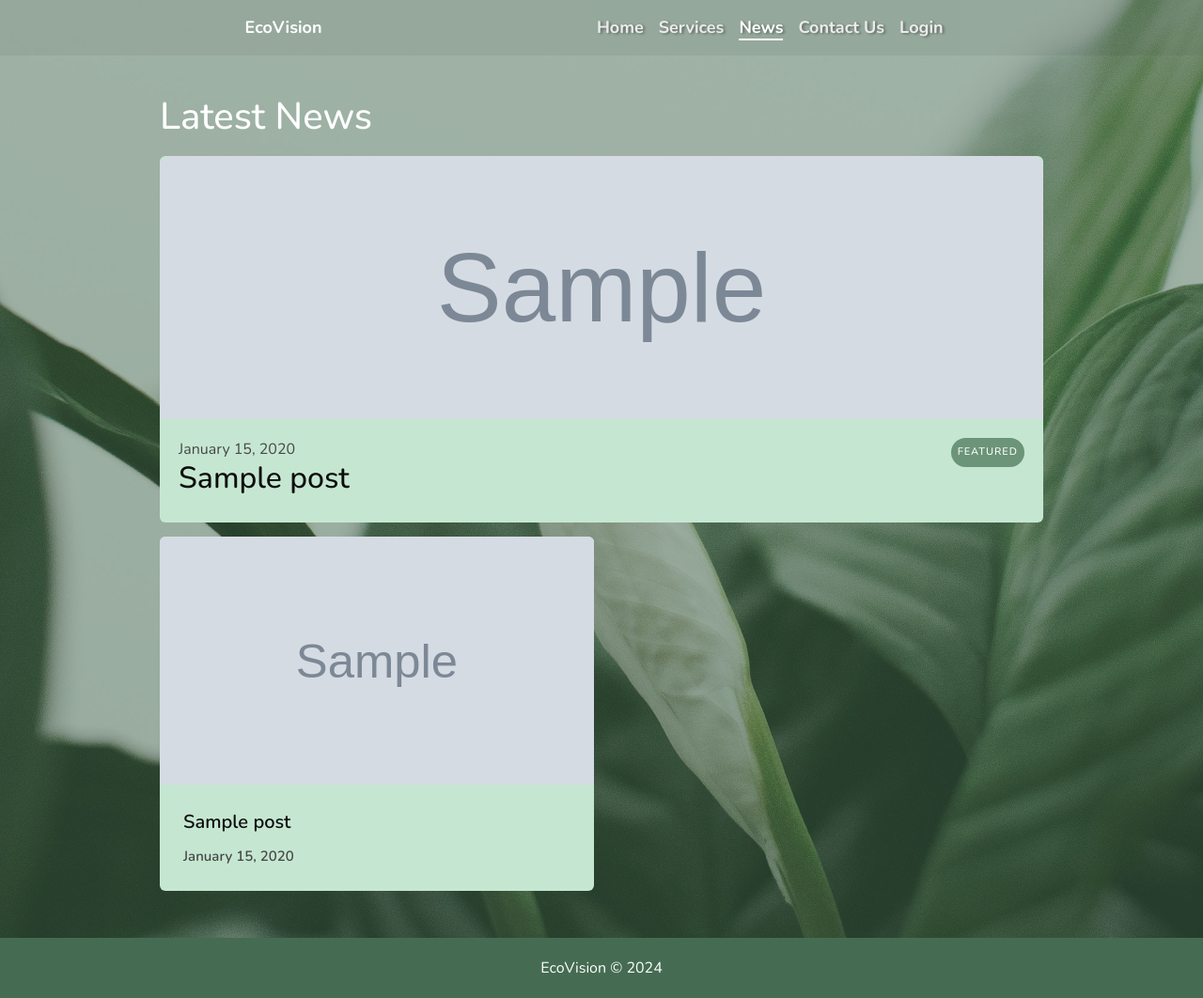
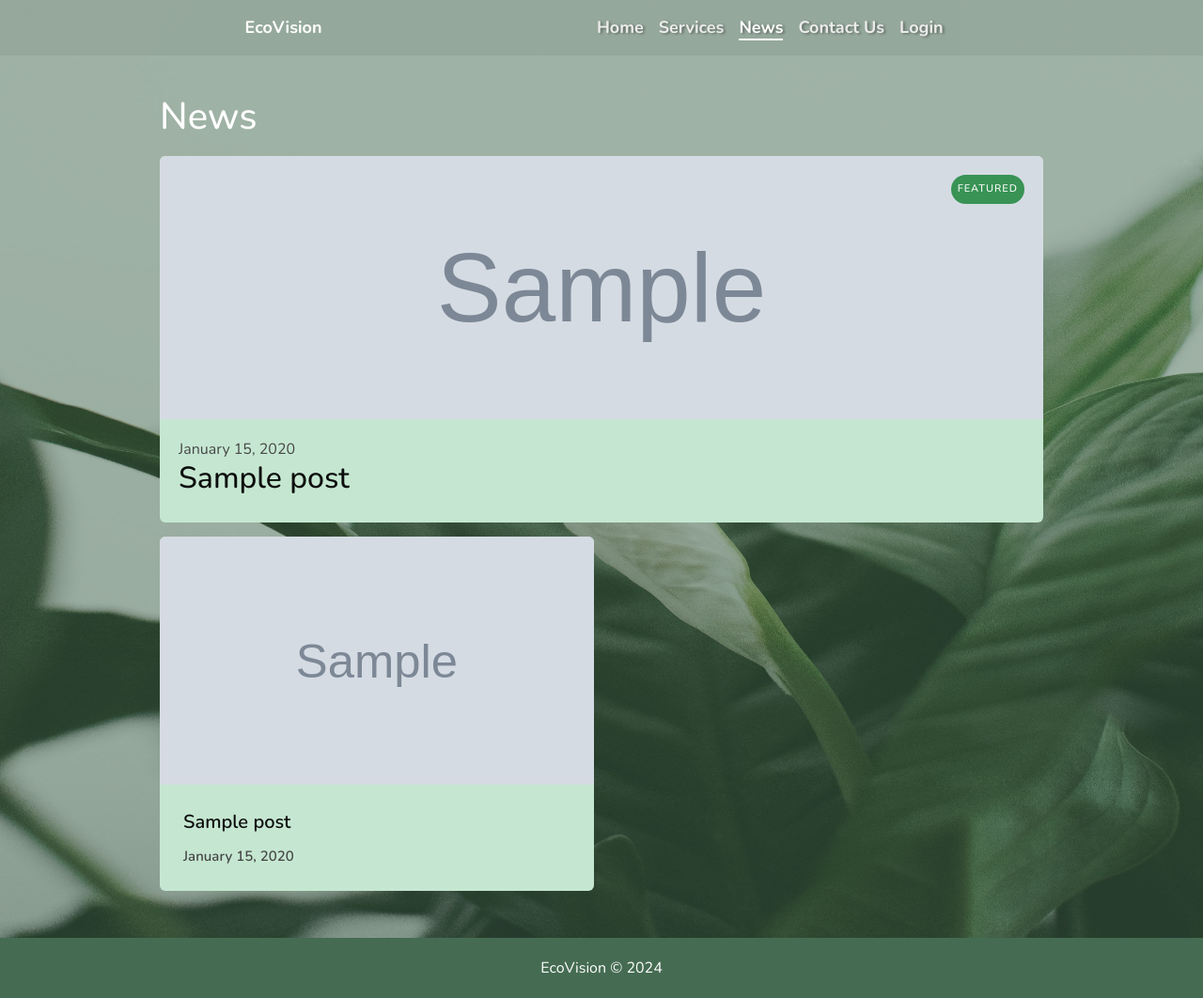
Before and after one commit to JacTBB/IT1166-EcoVision, a Flask app: page /news in a window 1280 px wide. Shown: the whole page at 94% size. Run offline with Flask 3, Linux system fonts and the light colour scheme; tables that the repository leaves empty hold one stand-in row (values such as "Sample post"); grey boxes marked "Sample" are stand-in pictures; some libraries are stand-ins or nearby versions.

Commit message:
minor changes to news

```diff
--- a/app/static/css/main/news.css
+++ b/app/static/css/main/news.css
@@ -7,7 +7,7 @@
     left: 0;
     top: 0;
     background-position: center center;
-    object-fit: cover;
+    object-fit: fill;
     z-index: -1;
     filter: opacity(0.5);
 }
@@ -93,7 +93,7 @@
 
 
 .featured-news:hover {
-    background-color: #80a38b;
+    background-color: #70997d;
     transition: 0.2s ease;
     color: white;
 }
@@ -107,15 +107,16 @@
     object-position: center;
     transition: 0.2s ease;
     pointer-events: none;
-    border-radius: 12px 12px 0 0;
+    border-radius: 6px 6px 0 0;
 }
 
-.featured-news:hover img {
+.featured-news:hover img,
+.featured-news:hover .featured-tag {
     transform: scale(1.008);
     transition: 0.2s ease;
 }
 
-.featured-news>div {
+.featured-news .featured-head {
     display: flex;
     flex-direction: column;
     word-break: break-word;
@@ -127,7 +128,8 @@
 .featured-tag {
     position: absolute;
     right: 20px;
-    background-color: #6b9478;
+    top: 20px;
+    background-color: #389355;
     padding: 7px;
     border-radius: 30px;
     font-weight: 500;
@@ -136,7 +138,7 @@
     color: white;
     letter-spacing: 1px;
     vertical-align: middle;
-
+    z-index: 1;
 }
 
 
--- a/app/templates/main/news.html
+++ b/app/templates/main/news.html
@@ -13,7 +13,7 @@
 
     <div class="news-section">
       <div class="news-header">
-        <h1 style="color: white">Latest News</h1>
+        <h1 style="color: white">News</h1>
         {% if current_user.is_authenticated == true and (current_user.type == 'admin' or current_user.type == 'author')
         %}
         <div style="position: relative" class="administrator-editing-tools">
@@ -47,9 +47,9 @@
         {% if post.postid == setFeaturedNews %}
         <a href="{{ url_for('main.news', postid=post.postid) }}" style="width: 100%;">
           <div class="featured-news">
+            <div class="featured-tag">Featured</div>
             <img src="{{ url_for('static', filename='images/uploads/' + post.image_name) }}" alt="" />
-            <div>
-              <div class="featured-tag">Featured</div>
+            <div class="featured-head">
               <p class="news-date">{{ post.date.strftime('%B %d, %Y') }}</p>
               <h2>
                 {{ post.title }}
```
Also changed, not shown: app/main/routes.py (+8 -0 lines).
